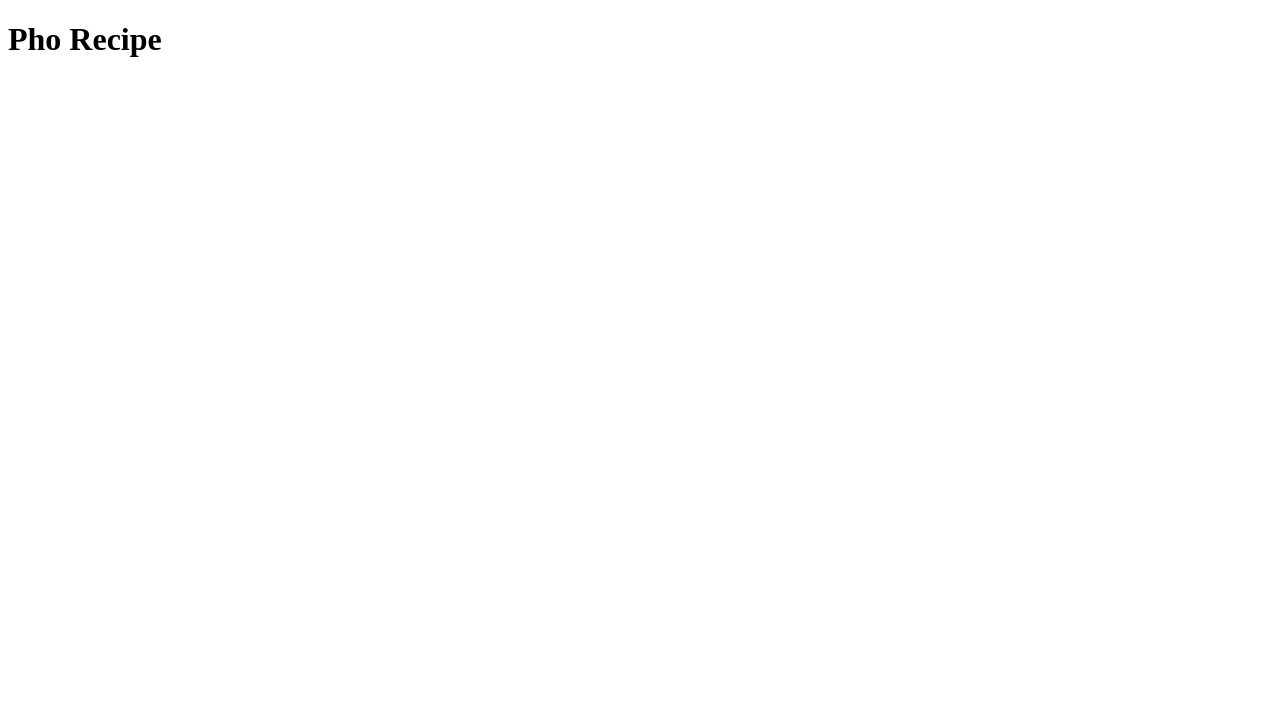
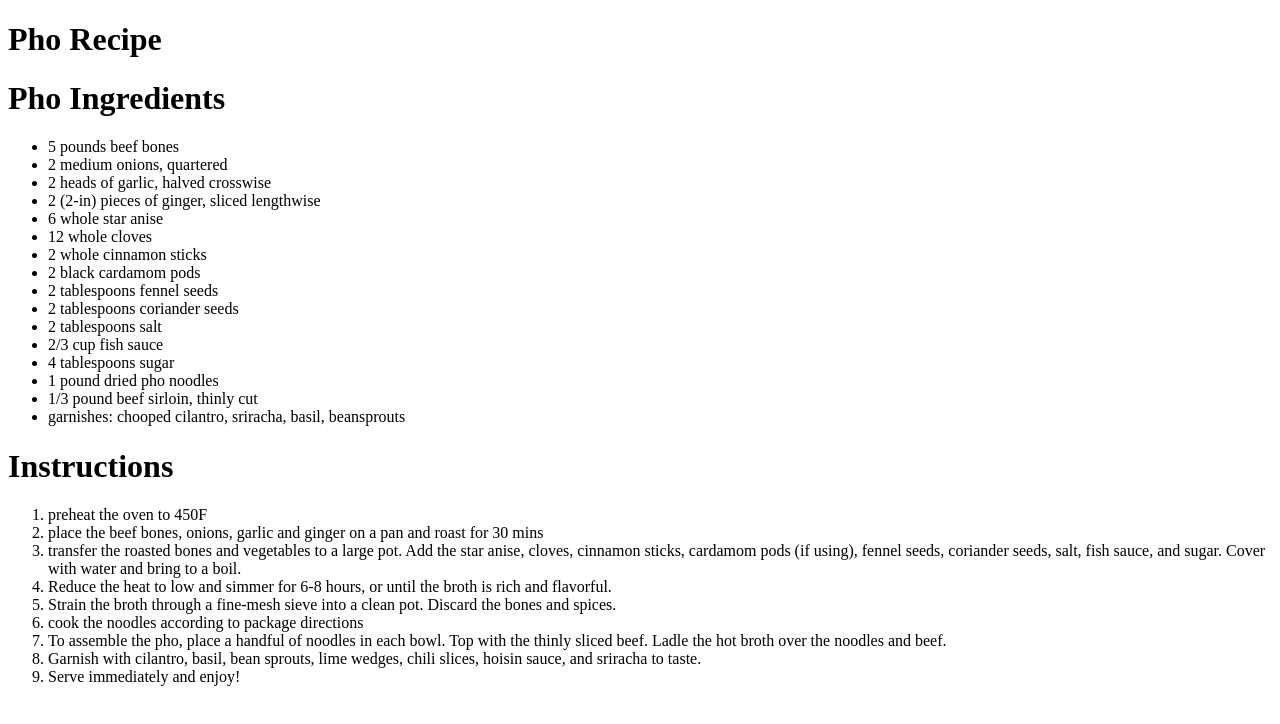
Before and after one commit to BWells21/odin-recipes, a plain HTML site: page phoRecipe/pho.html in a window 1280 px wide. Drawn offline with Linux system fonts and the light colour scheme.

Commit message:
Added pictures to the recipes, fleshed out the recipes

```diff
--- a/phoRecipe/pho.html
+++ b/phoRecipe/pho.html
@@ -6,6 +6,39 @@
     </head>
     <body>
         <h1>Pho Recipe</h1>
+        <h1>Pho Ingredients</h1>
+        <ul>
+            <li>5 pounds beef bones</li>
+            <li>2 medium onions, quartered</li>
+            <li>2 heads of garlic, halved crosswise</li>
+            <li>2 (2-in) pieces of ginger, sliced lengthwise</li>
+            <li>6 whole star anise</li>
+            <li>12 whole cloves</li>
+            <li>2 whole cinnamon sticks</li>
+            <li>2 black cardamom pods</li>
+            <li>2 tablespoons fennel seeds</li>
+            <li>2 tablespoons coriander seeds</li>
+            <li>2 tablespoons salt</li>
+            <li>2/3 cup fish sauce</li>
+            <li>4 tablespoons sugar</li>
+            <li>1 pound dried pho noodles</li>
+            <li>1/3 pound beef sirloin, thinly cut</li>
+            <li>garnishes: chooped cilantro, sriracha, basil, beansprouts</li>
 
+
+        </ul>
+        <h1><strong>Instructions</strong></h1>
+        <ol>
+            <li>preheat the oven to 450F</li>
+            <li>place the beef bones, onions, garlic and ginger on a pan and roast for 30 mins</li>
+            <li>transfer the roasted bones and vegetables to a large pot. Add the star anise, cloves, cinnamon sticks,
+                cardamom pods (if using), fennel seeds, coriander seeds, salt, fish sauce, and sugar. Cover with water and bring to a boil.</li>
+            <li>Reduce the heat to low and simmer for 6-8 hours, or until the broth is rich and flavorful.</li>
+            <li>Strain the broth through a fine-mesh sieve into a clean pot. Discard the bones and spices.</li>
+            <li>cook the noodles according to package directions</li>
+            <li>To assemble the pho, place a handful of noodles in each bowl. Top with the thinly sliced beef. Ladle the hot broth over the noodles and beef.</li>
+            <li>Garnish with cilantro, basil, bean sprouts, lime wedges, chili slices, hoisin sauce, and sriracha to taste.</li>
+            <li>Serve immediately and enjoy!</li>
+        </ol>
     </body>
 </html>
```
Also changed, not shown: index.html (+4 -2 lines), pizzaRecipe/pizza.html (+18 -1 lines), pizzaRecipe/pizzaPic.jpeg (added), 1 other file.
